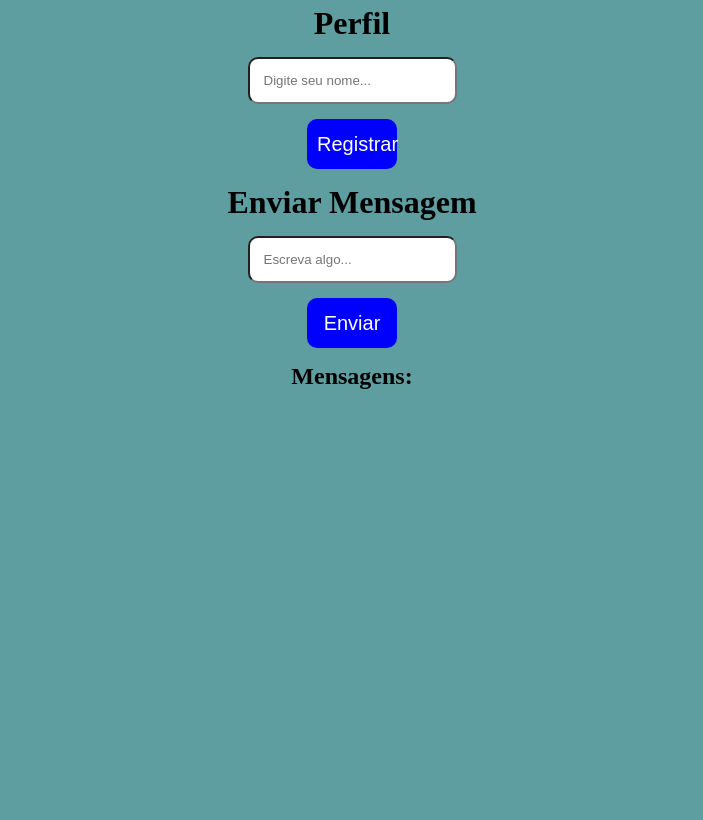
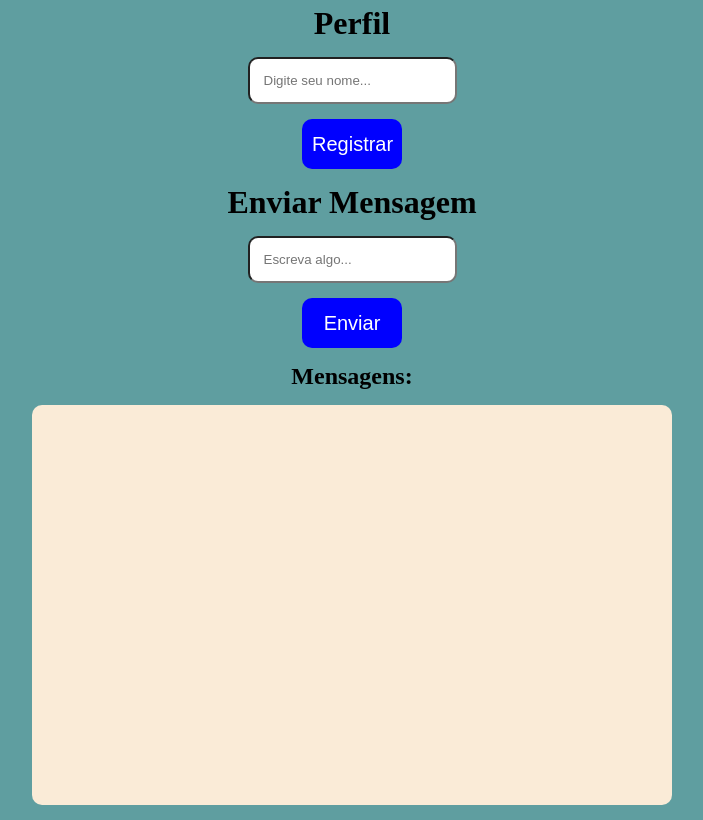
Before and after one commit to Pic0777/projeto_mensagens, a website: page public/index.html in a window 1280 px wide. Shown: the whole page, without its empty margins (288-991 px from the left). Drawn offline with Linux system fonts and the light colour scheme; no server answers.

Commit message:
mudanças

```diff
--- a/public/styles.css
+++ b/public/styles.css
@@ -24,7 +24,7 @@ body{
     border: none;
     padding: 10px;
     height: 50px;
-    width: 90px;
+    width: 100px;
     color: white;
     font-size: 20px;
     text-align: center;
@@ -36,6 +36,8 @@ body{
 .messageArea{
     background-color: antiquewhite;
     width: 50%;
+    height: 400px;
     max-height: 400px;
     overflow-y: auto;
+    border-radius: 10px;
 }
```
